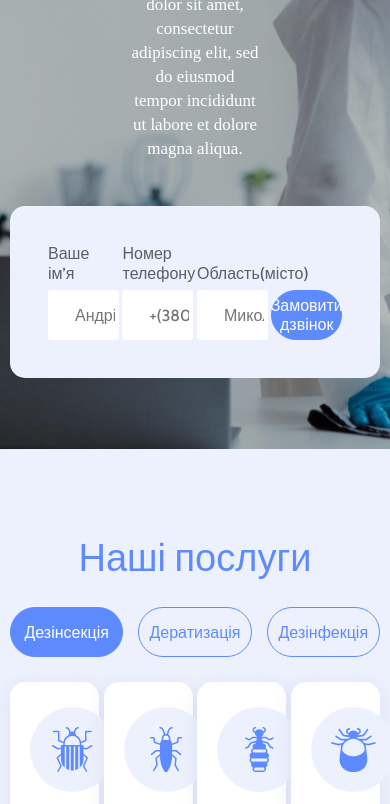
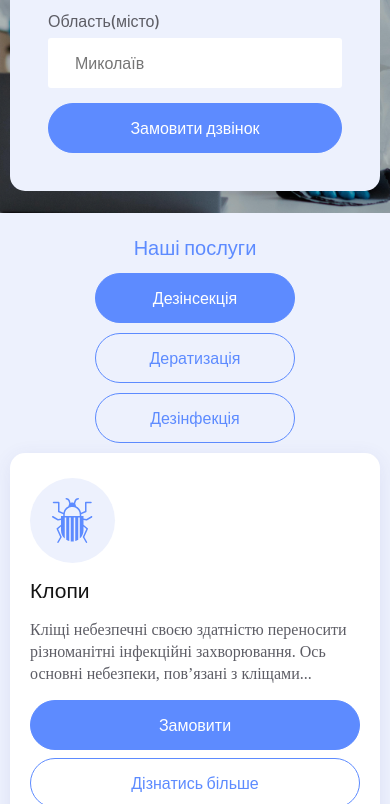
Before and after one commit to RomaVintonyak/CyborgStudio, a website: page app/index.html in a window 390 px wide. Shown: the part 395-1199 px from the top of the page. Drawn offline with nearby package versions, Linux system fonts and the light colour scheme.

Commit message:
add media queris

```diff
--- a/app/index.html
+++ b/app/index.html
@@ -9,7 +9,7 @@
   <meta name="description" content="" />
   <meta name="keywords" content="" />
   <meta name="google" content="notranslate" />
-  <meta name="author" content="Roman Vintonyak" />
+  <meta name="author" content="Roman Coder" />
   <meta name="robots" content="index, follow" />
   <!--disable format detection (iPhone / IPod / IPad) -->
   <meta name="format-detection" content="telephone=no" />
--- a/app/scss/block/_intro.scss
+++ b/app/scss/block/_intro.scss
@@ -6,7 +6,6 @@
    background-repeat: no-repeat;
    background-size: cover;
    width: 100%;
-   height: 100vh;
    position: relative;
    &::after {
       content: "";
@@ -21,7 +20,8 @@
    &__content {
       position: relative;
       z-index: 100;
-      padding-top: 13%;
+      padding-top: 15%;
+      padding-bottom: 15%;
       &--title {
          text-align: center;
          margin-bottom: 4.5rem;
@@ -32,6 +32,18 @@
             font-weight: 500;
             font-size: 6.5rem;
             line-height: 7.9rem;
+            @include tablet {
+               font-size: 4.5rem;
+               line-height: 5.9rem;
+            }
+            @include mobile {
+               font-size: 2.5rem;
+               line-height: 3.9rem;
+            }
+            @include mobile-xxsm {
+               font-size: 1.8rem;
+               line-height: 3.2rem;
+            }
          }
          h2 {
             width: 35%;
@@ -42,6 +54,18 @@
             font-size: 1.7rem;
             line-height: 2.4rem;
             color: $white;
+            @include tablet {
+               width: 50%;
+            }
+            @include mobile {
+               width: 100%;
+            }
+         }
+         @include tablet {
+            margin-bottom: 2.5rem;
+         }
+         @include mobile {
+            margin-bottom: 1.5rem;
          }
       }
       &--form {
@@ -49,12 +73,29 @@
          border-radius: 1.5rem;
          padding: 3.8rem;
       }
+      @include tablet {
+         padding-top: 10%;
+         padding-bottom: 10%;
+      }
+      @include mobile {
+         padding-top: 8%;
+         padding-bottom: 8%;
+      }
+      @include mobile-sm {
+         padding-top: 6%;
+         padding-bottom: 6%;
+      }
    }
 }
 .intro__form {
    display: flex;
    align-items: flex-end;
    justify-content: space-between;
+   @include tablet {
+      flex-direction: column;
+      align-items: center;
+      justify-content: flex-start;
+   }
 }
 .contact__form {
    width: 24%;
@@ -106,4 +147,17 @@
          color: $text;
       }
    }
+   @include tablet {
+      width: 50%;
+      margin-bottom: 1.5rem;
+      &:last-child {
+         margin-bottom: 0;
+      }
+   }
+   @include mobile {
+      width: 80%;
+   }
+   @include mobile-sm {
+      width: 100%;
+   }
 }
--- a/app/scss/block/_servicess.scss
+++ b/app/scss/block/_servicess.scss
@@ -15,6 +15,17 @@
          font-size: 3.8rem;
          line-height: 4.8rem;
          color: $blue;
+         @include tablet {
+            font-size: 2.8rem;
+            line-height: 3.8rem;
+         }
+         @include mobile {
+            font-size: 2rem;
+            line-height: 3rem;
+         }
+      }
+      @include tablet {
+         margin-bottom: 1rem;
       }
    }
    &__button {
@@ -22,12 +33,22 @@
       align-items: flex-start;
       justify-content: center;
       margin-bottom: 2.5rem;
+      @include tablet {
+         margin-bottom: 1rem;
+      }
+      @include mobile-xsm {
+         flex-direction: column;
+         align-items: center;
+      }
    }
    &__content {
       display: flex;
       align-items: flex-start;
       justify-content: space-between;
       flex-wrap: wrap;
+      @include tablet {
+         justify-content: space-evenly;
+      }
    }
    &__footer {
       width: 100%;
@@ -35,6 +56,12 @@
       flex-direction: row;
       justify-content: center;
       align-items: flex-start;
+   }
+   @include tablet {
+      padding-top: 3rem;
+   }
+   @include mobile {
+      padding: 2rem 0;
    }
 }
 .radio__button {
@@ -62,6 +89,13 @@
       cursor: pointer;
       color: $white;
       background-color: $blue;
+   }
+   @include mobile-xsm {
+      margin-right: 0;
+      margin-bottom: 1rem;
+      &:last-child {
+         margin-bottom: 0;
+      }
    }
 }
 .servicess__active {
@@ -120,6 +154,18 @@
             margin-bottom: 0;
          }
       }
+   }
+   @include tablet {
+      width: 32%;
+   }
+   @include mobile {
+      width: 48%;
+   }
+   @include mobile-sm {
+      width: 75%;
+   }
+   @include mobile-xsm {
+      width: 100%;
    }
 }
 .card__button {
```
Also changed, not shown: app/css/style.css, app/css/style.min.css, dist/css/style.min.css, dist/index.html, 1 other file.
